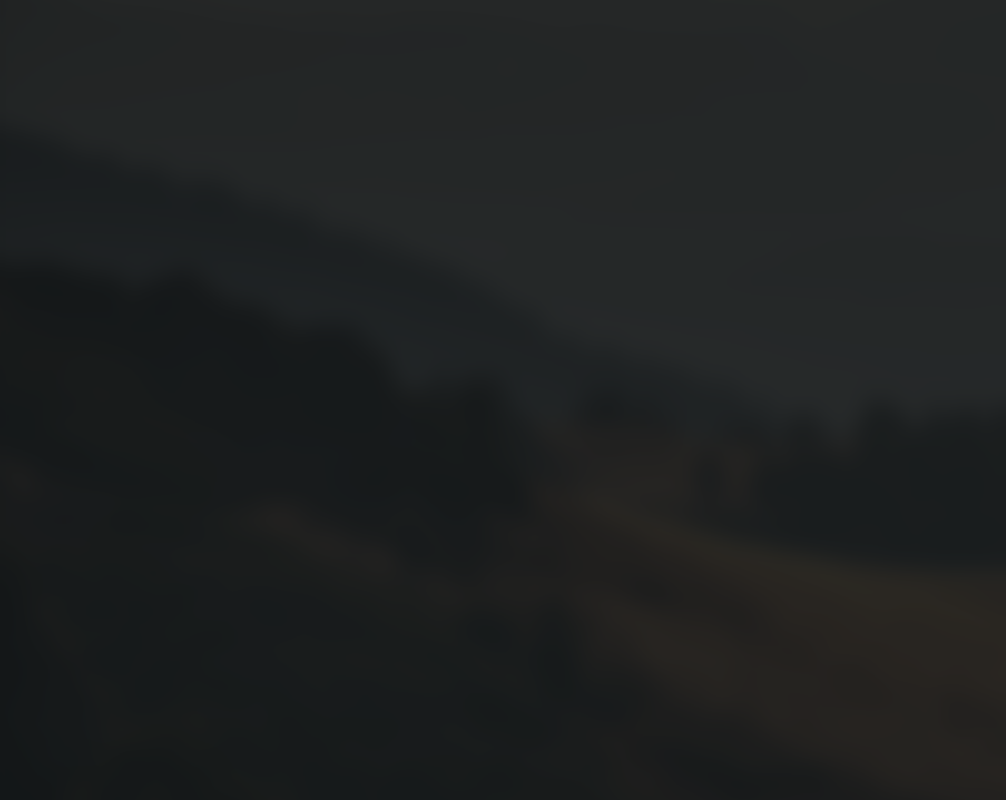
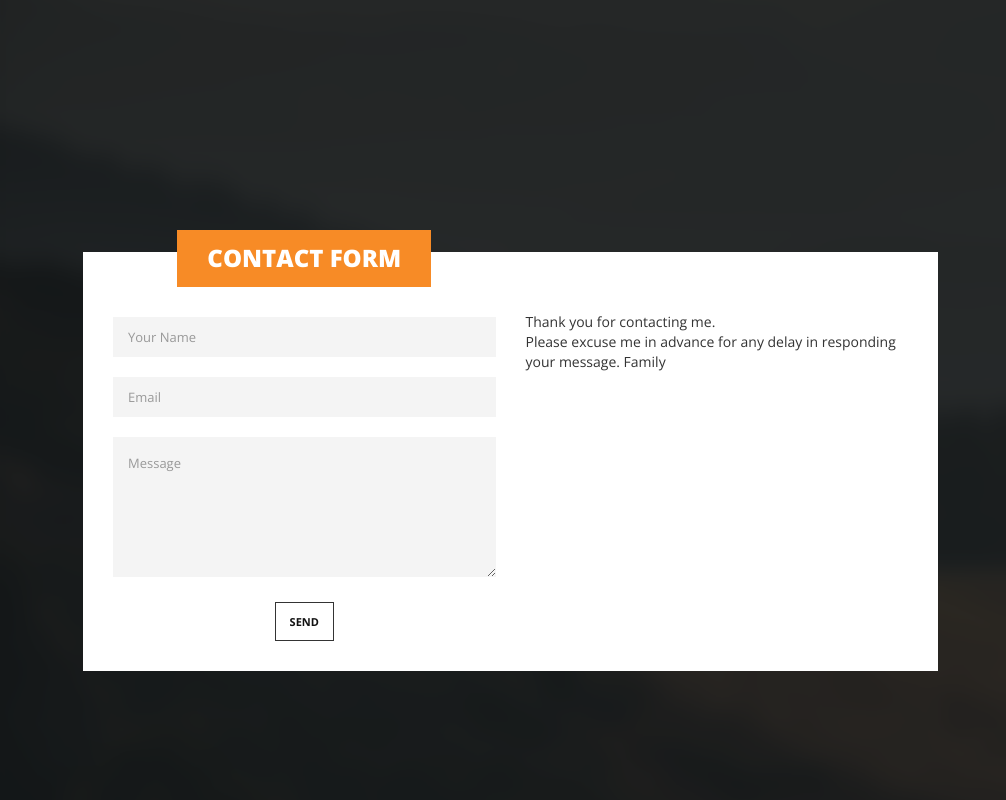
Before and after one commit to antogeo/antogeo.github.io, a plain HTML site: page index.html in a window 1280 px wide. Both pictures are taken after a click on the tab "CONTACT". Shown: the top 800 px of the page, 0-1006 px from the left. Drawn offline with nearby package versions, Linux system fonts and the light colour scheme.

Commit message:
visualization edits

```diff
--- a/index.html
+++ b/index.html
@@ -239,6 +239,8 @@ Scholarships: Actions de Recherche Concertée, Human Brain Project.</p>
                   </div>
                 </div>
 
+
+
                 <div class="fc-tab-4">
                   <div class="contact-container">
                     <div class="row">
@@ -252,7 +254,41 @@ Scholarships: Actions de Recherche Concertée, Human Brain Project.</p>
                       </div>
                       <div class="col-md-6">
                         <div class="more-info">
-                          <a href="http://scikit-learn.org/stable/"><b> scikit learn <img src="img/scikit-learn-logo-small.png">  </b></a>
+                          <a href="http://scikit-learn.org/stable/"><b> scikit learn <img src="img/scikit-learn-logo-small.png">  </b></a><br>
+                          <a href="http://nilearn.github.io"><b> Nilearn <img src="img/nilearn-logo.png"></b></a><br>
+
+                        </div>
+                      </div>
+                    </div>
+                  </div>
+                </div>
+                <div class="fc-tab-5">
+                  <div class="contact-container">
+                    <div class="row">
+                      <div class="col-md-6">
+                        <div class="contact-form">
+                          <div class="heading">
+                            <h2>Contact form</h2>
+                          </div>
+                          <form id="contact" action="" method="post">
+                            <fieldset>
+                              <input name="name" type="text" class="form-control" id="name" placeholder="Your Name" required="">
+                            </fieldset>
+                            <fieldset>
+                              <input name="email" type="email" class="form-control" id="email" placeholder="Email" required="">
+                            </fieldset>
+                            <fieldset>
+                              <textarea name="message" rows="6" class="form-control" id="message" placeholder="Message" required=""></textarea>
+                            </fieldset>
+                            <fieldset>
+                              <button type="submit" id="form-submit" class="btn">send</button>
+                            </fieldset>
+                          </form>
+                        </div>
+                      </div>
+                      <div class="col-md-6">
+                        <div class="more-info">
+                          <p>Thank you for contacting me. <br>Please excuse me in advance for any delay in responding your message. Family <br><br></p>
                         </div>
                       </div>
                     </div>
```
